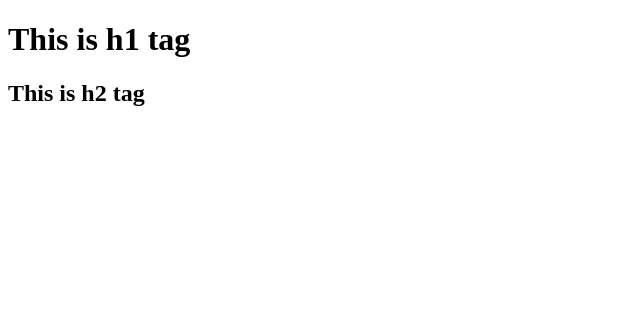
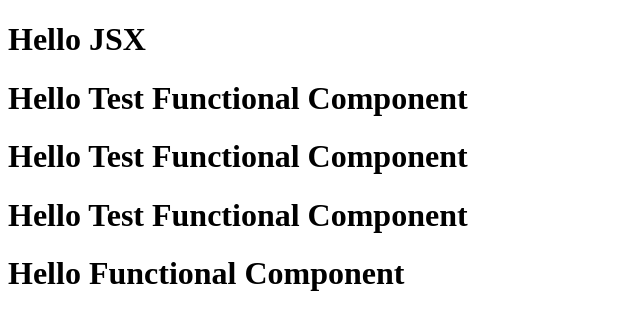
Before and after one commit to faraaz-e/food-app, a React (Vite) app: page / in a window 1280 px wide. Shown: the top 330 px of the page, without its empty margins (0-640 px from the left). Built offline with nearby package versions, Linux system fonts and the light colour scheme.

Commit message:
Added React functionalities
Includes - start/build scripts, React Element, JSX, Babel, Components, Fragments

```diff
--- a/App.js
+++ b/App.js
@@ -1,25 +1,46 @@
 import React from "react";
 import ReactDOM from "react-dom/client";
+
+// React Element
+// React.createElement (object) => renders => HTMLElement
+
+const heading = React.createElement("h1", { id: "heading" }, "Hello World!");
+console.log(heading); // it is an object not an html element
+
+// JSX (transpiled before it reaches the JS via Parcel - Babel[js compiler - converts jsx to react BTS])
+// JSX => React.createElement => results Object => rendered => HTMLElement
+
+const jsxHeading = (
+  <h1 id="jsxHead" className="customheading">
+    Hello JSX
+  </h1>
+);
+console.log(jsxHeading); // this is an object not an html element
+
+// React Functional Component
+
+const TestComponent = () => {
+  return <h1>Hello Test Functional Component</h1>;
+};
+
+const HeadingComponent = () => (
+  <div id="container">
+    {jsxHeading}
+    {TestComponent()}
+    <TestComponent />
+    <TestComponent></TestComponent>
+    <h1 className="heading"> Hello Functional Component </h1>
+  </div>
+);
+
 /**
- * Nested elements
- *
- * <div id="parent">
- *    <div id="child">
- *      <h1> This is h1 tag </h1>
- *      <h2> This is h1 tag </h2>
- *    </div>
- * </div>
- *
+ * first letter of variable - uppercase
+ * { } used to include normal javascript
+ * < /> used to include functional components
  */
 
-const parent = React.createElement(
-  "div",
-  { id: "parent" },
-  React.createElement("div", { id: "child" }, [
-    React.createElement("h1", {}, "This is h1 tag"),
-    React.createElement("h2", {}, "This is h2 tag"),
-  ])
-);
 
 const root = ReactDOM.createRoot(document.getElementById("root"));
-root.render(parent);
+// root.render(jsxHeading); // after rendering an object it becomes html element on webpage
+
+root.render(<HeadingComponent />); // way to render functional components (using tags </>)
--- a/index.css
+++ b/index.css
@@ -1,3 +1,3 @@
-#header {
+#heading {
     color: rgb(190, 61, 61);
 }
--- a/package.json
+++ b/package.json
@@ -4,6 +4,8 @@
   "description": "A food app in React",
   "main": "App.js",
   "scripts": {
+    "start": "parcel index.html",
+    "build": "parcel build index.html",
     "test": "jest"
   },
   "repository": {
@@ -15,7 +17,7 @@
     "food",
     "app"
   ],
-  "author": "",
+  "author": "Faraaz E.",
   "license": "ISC",
   "bugs": {
     "url": "https://github.com/faraaz-e/food-app/issues"
```
Also changed, not shown: index.html (+0 -7 lines), 1 other file (tests, documents, lock files or other folders).
